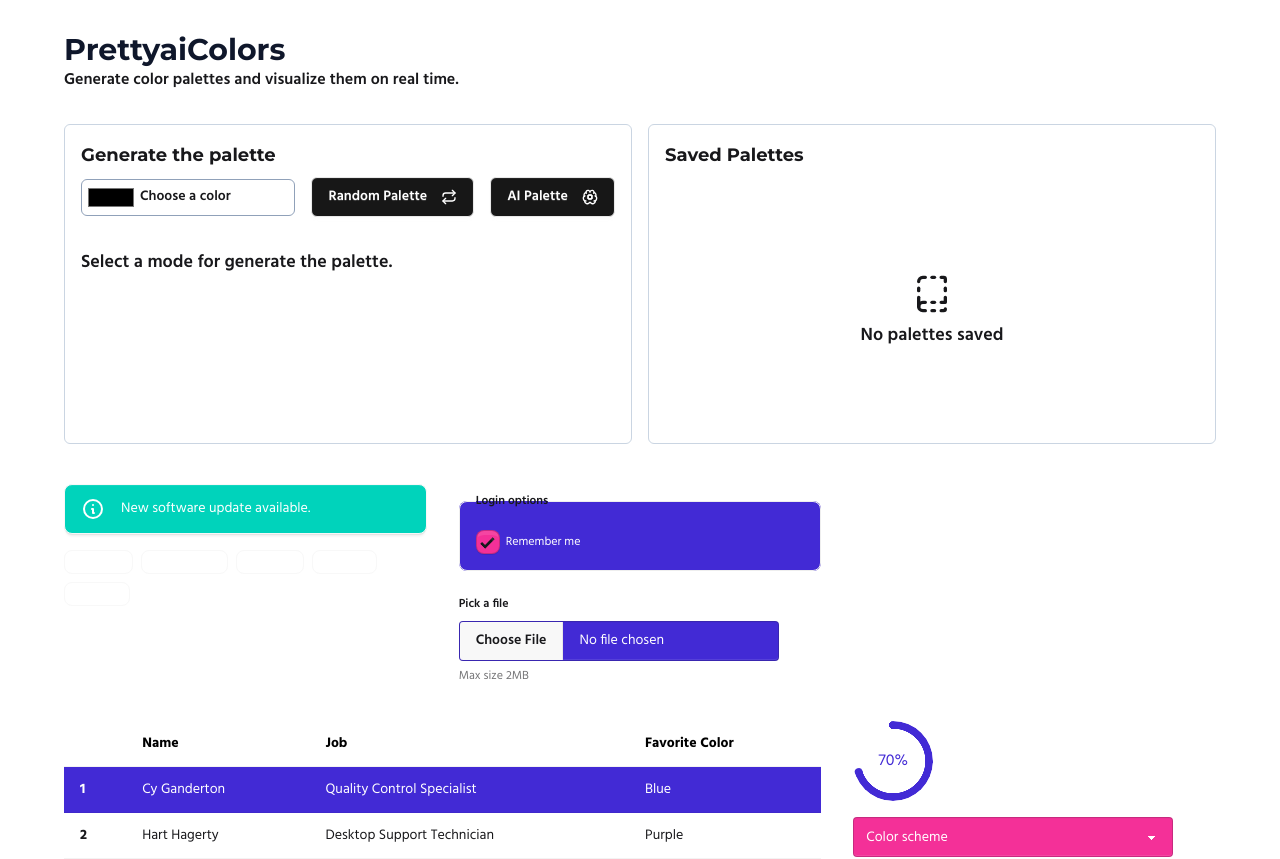
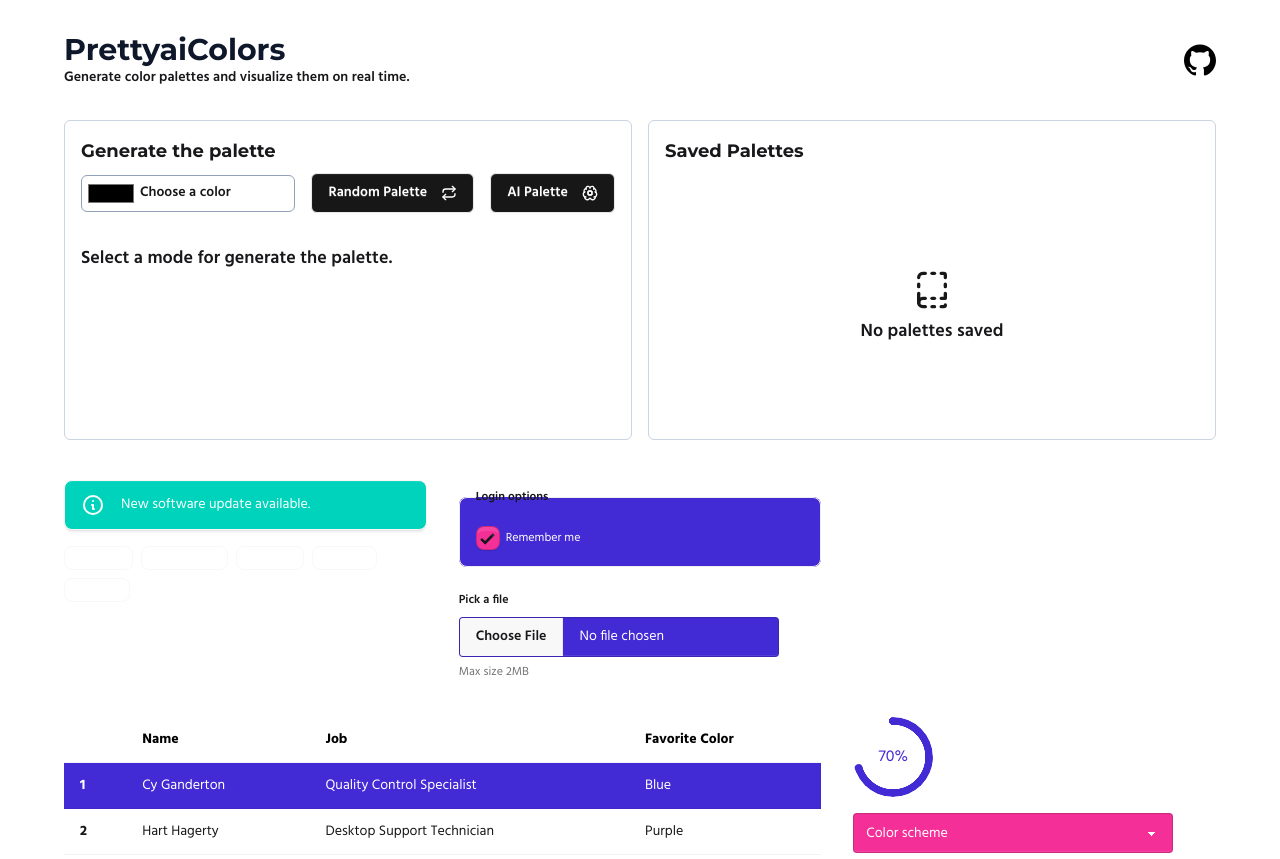
Before and after one commit to radriann21/prettyai-colors, a Next.js app: page / in a window 1280 px wide. Shown: the top 859 px of the page. Built offline with nearby package versions, Linux system fonts and the light colour scheme.

Commit message:
fix: added github button

```diff
--- a/src/app/page.tsx
+++ b/src/app/page.tsx
@@ -7,9 +7,16 @@
   return (
     <main className="max-w-6xl min-h-screen mx-auto flex flex-col px-4 xl:px-0 py-8 relative font-hind">
       <Toaster />
-      <section className="mb-8 md:text-center lg:text-left">
-        <h1 className="font-montserrat text-3xl font-bold text-slate-900">PrettyaiColors</h1>
-        <p className="font-semibold">Generate color palettes and visualize them on real time.</p>
+      <section className="mb-8 w-full flex items-center justify-between">
+        <div>
+          <h1 className="font-montserrat text-3xl font-bold text-slate-900">PrettyaiColors</h1>
+          <p className="font-semibold text-sm">Generate color palettes and visualize them on real time.</p>
+        </div>
+        <div>
+          <a href="https://github.com/radriann21/prettyai-colors" target="_blank" rel="noreferrer">
+            <svg className="w-8 h-8" role="img" viewBox="0 0 24 24" xmlns="http://www.w3.org/2000/svg"><title>GitHub</title><path d="M12 .297c-6.63 0-12 5.373-12 12 0 5.303 3.438 9.8 8.205 11.385.6.113.82-.258.82-.577 0-.285-.01-1.04-.015-2.04-3.338.724-4.042-1.61-4.042-1.61C4.422 18.07 3.633 17.7 3.633 17.7c-1.087-.744.084-.729.084-.729 1.205.084 1.838 1.236 1.838 1.236 1.07 1.835 2.809 1.305 3.495.998.108-.776.417-1.305.76-1.605-2.665-.3-5.466-1.332-5.466-5.93 0-1.31.465-2.38 1.235-3.22-.135-.303-.54-1.523.105-3.176 0 0 1.005-.322 3.3 1.23.96-.267 1.98-.399 3-.405 1.02.006 2.04.138 3 .405 2.28-1.552 3.285-1.23 3.285-1.23.645 1.653.24 2.873.12 3.176.765.84 1.23 1.91 1.23 3.22 0 4.61-2.805 5.625-5.475 5.92.42.36.81 1.096.81 2.22 0 1.606-.015 2.896-.015 3.286 0 .315.21.69.825.57C20.565 22.092 24 17.592 24 12.297c0-6.627-5.373-12-12-12"/></svg>
+          </a>
+        </div>
       </section>
       <section className="w-full h-full lg:h-[320px] flex flex-col lg:flex-row items-center lg:items-start space-y-4 lg:space-y-0 lg:space-x-4">
         <GenerateSection />
```
